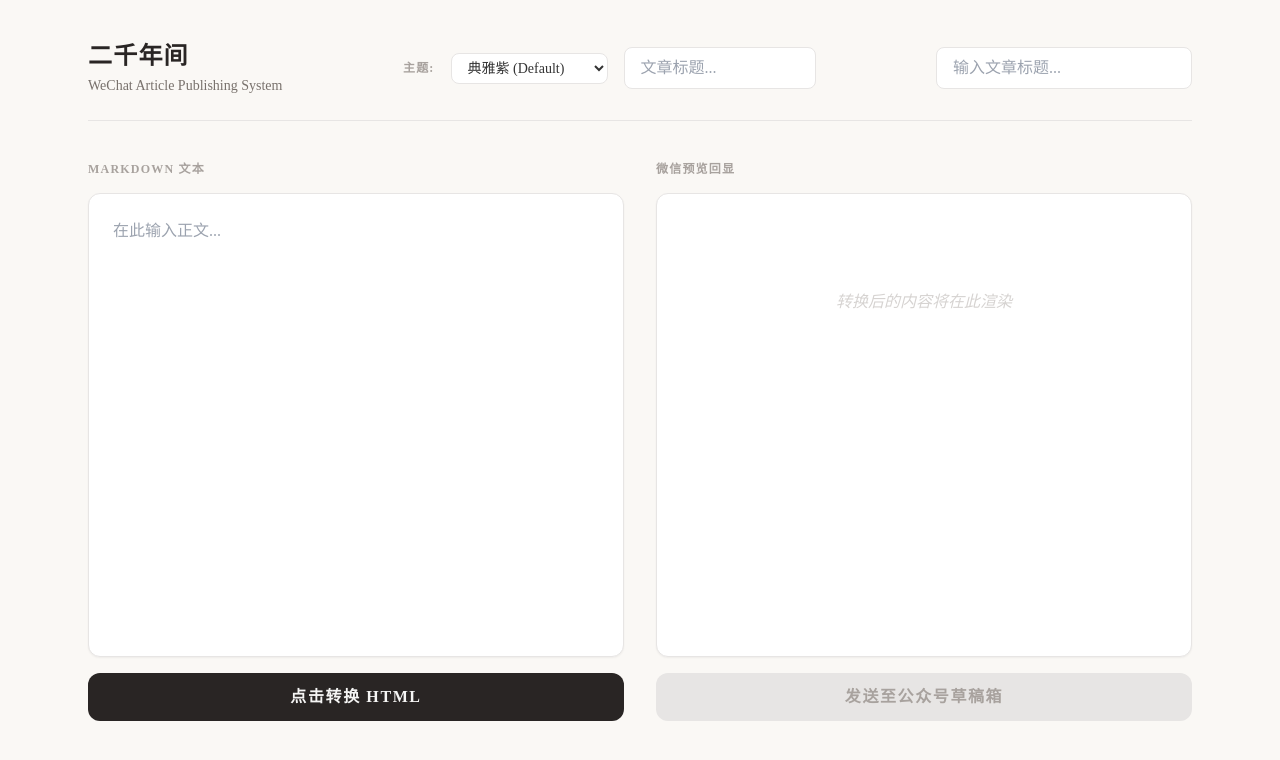
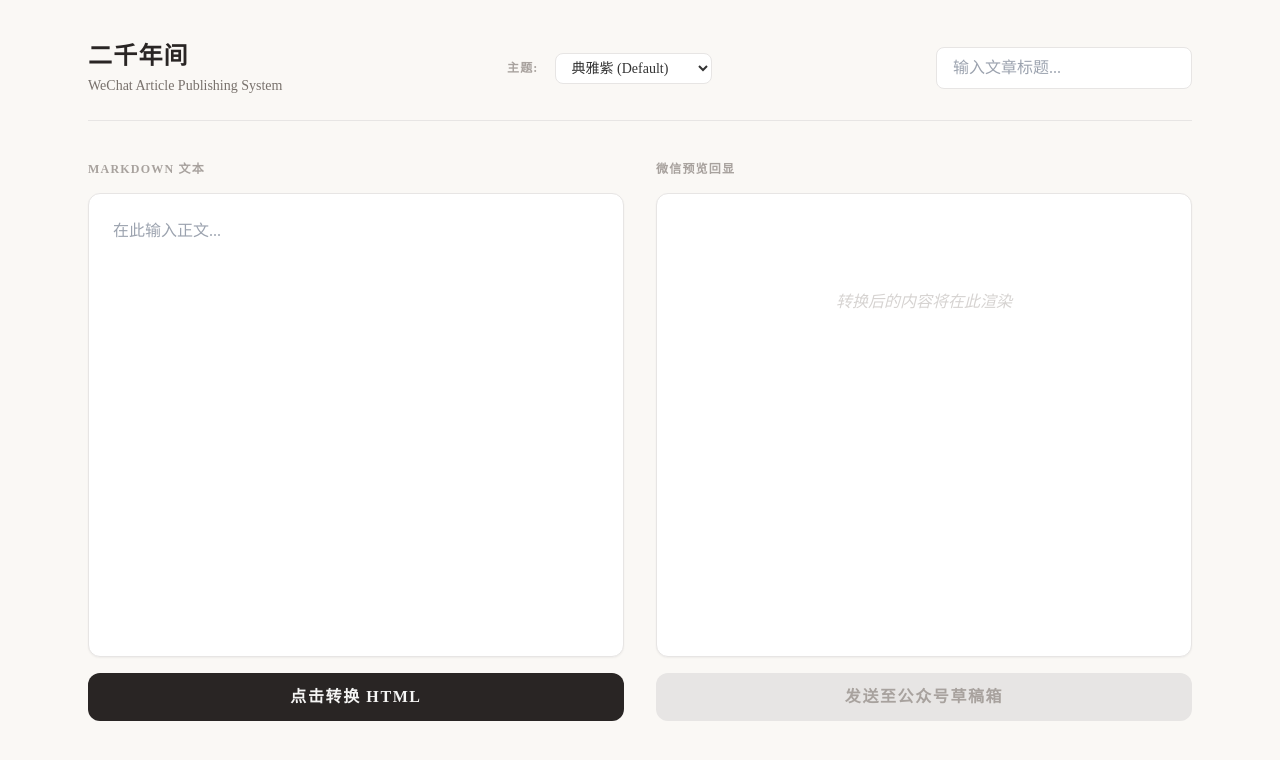
Before and after one commit to 520mhj/jiahao-WeChat-Publish, a website: page index.html in a window 1280 px wide. Drawn offline with nearby package versions, Linux system fonts and the light colour scheme.

Commit message:
Update index.html

```diff
--- a/index.html
+++ b/index.html
@@ -29,8 +29,7 @@
                     <option value="green">清新森林 (Green)</option>
                     <option value="dark">静谧深蓝 (Dark)</option>
                 </select>
-    <input id="articleTitle" type="text" placeholder="文章标题..." class="px-4 py-2 bg-white border border-stone-200 rounded-lg focus:outline-none focus:ring-1 focus:ring-stone-400 w-48">
-</div>
+            </div>
             <div class="flex gap-4">
                 <input id="articleTitle" type="text" placeholder="输入文章标题..." class="px-4 py-2 bg-white border border-stone-200 rounded-lg focus:outline-none focus:ring-1 focus:ring-stone-400 w-64">
             </div>
```
